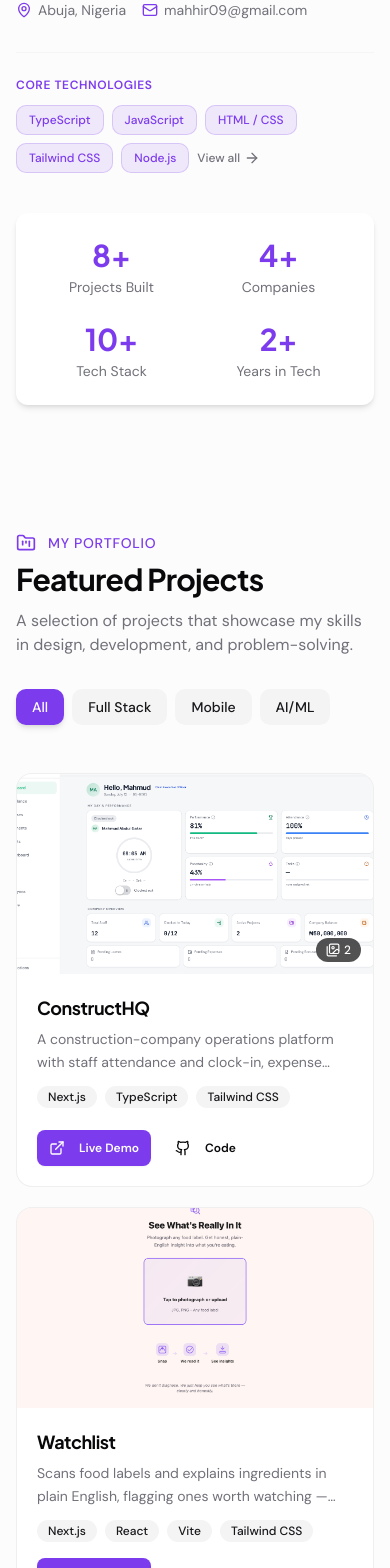
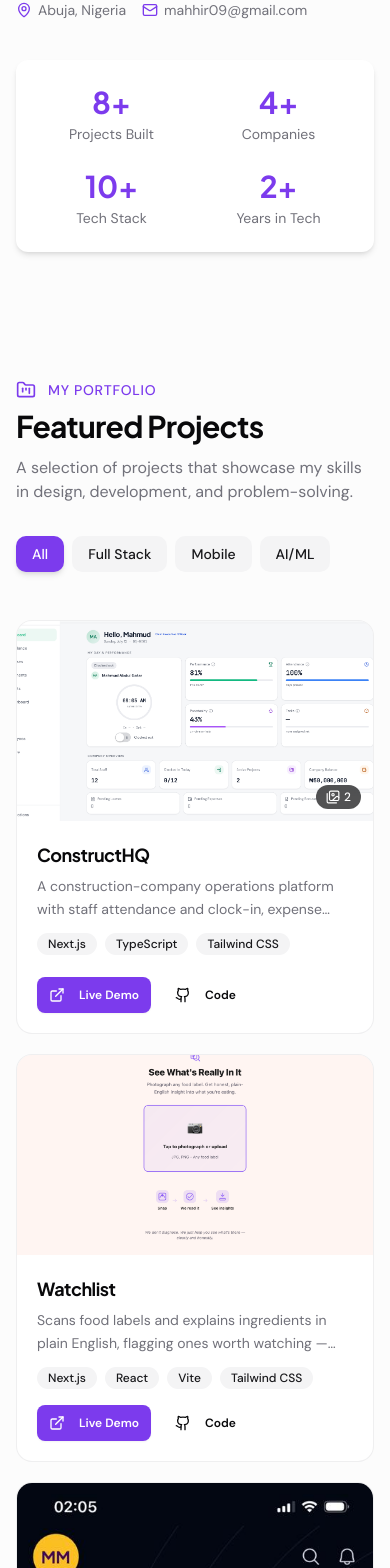
Before and after one commit to Maheer11/portfolio_nextjs_space, a Next.js app: page / in a window 390 px wide. Shown: the part 1772-3340 px from the top of the page. Built offline with nearby package versions, Linux system fonts and the light colour scheme.

Commit message:
new release

```diff
--- a/app/components/about-section.tsx
+++ b/app/components/about-section.tsx
@@ -1,23 +1,25 @@
 'use client';
 
 import { useRef, useEffect, useState } from 'react';
-import { User, MapPin, Mail, ArrowRight } from 'lucide-react';
+import { User, MapPin, Mail } from 'lucide-react';
 import { motion } from 'framer-motion';
 import Image from 'next/image';
-import { aboutData, siteConfig, skillsData } from '@/lib/portfolio-data';
+import { aboutData, siteConfig } from '@/lib/portfolio-data';
 import { Section } from '@/components/layouts/section';
 import { Container } from '@/components/layouts/container';
 import { FadeIn, SlideIn } from '@/components/ui/animate';
 import { useInView } from 'react-intersection-observer';
-import { Button } from '@/components/ui/button';
 
-/* Animated counter */
+/* Animated counter — initial state must be the real value so server-rendered
+   HTML (SEO, no-JS, link previews) never shows "0+"; the count-up only runs
+   client-side once the stat scrolls into view. */
 function AnimatedCounter({ target, label }: { target: number; label: string }) {
-  const [count, setCount] = useState(0);
+  const [count, setCount] = useState(target);
   const { ref, inView } = useInView({ triggerOnce: true, threshold: 0.3 });
 
   useEffect(() => {
     if (!inView) return;
+    setCount(0);
     let start = 0;
     const duration = 1500;
     const step = Math.ceil(target / (duration / 16));
@@ -128,30 +130,6 @@ export default function AboutSection() {
               </div>
             </SlideIn>
 
-            {/* Key Skills Preview */}
-            <SlideIn from="left" delay={0.4}>
-              <div className="mt-8 pt-6 border-t border-border/30">
-                <p className="text-xs font-semibold text-primary uppercase tracking-wider mb-3">Core Technologies</p>
-                <div className="flex flex-wrap gap-2">
-                  {skillsData.slice(0, 5).map((skill) => (
-                    <span
-                      key={skill.name}
-                      className="text-xs px-3 py-1.5 rounded-lg bg-primary/10 text-primary font-medium border border-primary/20"
-                    >
-                      {skill.name}
-                    </span>
-                  ))}
-                  <Button
-                    variant="ghost"
-                    size="sm"
-                    onClick={() => document.getElementById('skills')?.scrollIntoView({ behavior: 'smooth' })}
-                    className="text-xs h-auto px-0 text-muted-foreground hover:text-primary gap-1"
-                  >
-                    View all <ArrowRight className="w-3 h-3" />
-                  </Button>
-                </div>
-              </div>
-            </SlideIn>
           </div>
 
           {/* Stats */}
--- a/app/components/hero-section.tsx
+++ b/app/components/hero-section.tsx
@@ -108,14 +108,14 @@ function OrbitalSkills() {
   const prefersReducedMotion = useReducedMotion();
 
   const skills = [
-    { name: 'React', logo: logos.React, speed: 25, size: 'large', proficiency: 95 },
-    { name: 'TypeScript', logo: logos.TypeScript, speed: 28, size: 'large', proficiency: 90 },
-    { name: 'Java', logo: logos.Java, speed: 32, size: 'large', proficiency: 88 },
-    { name: 'Spring Boot', logo: logos['Spring Boot'], speed: 35, size: 'medium', proficiency: 85 },
-    { name: 'Node.js', logo: logos['Node.js'], speed: 38, size: 'medium', proficiency: 87 },
-    { name: 'Next.js', logo: logos['Next.js'], speed: 30, size: 'medium', proficiency: 86 },
-    { name: 'Tailwind', logo: logos.Tailwind, speed: 27, size: 'medium', proficiency: 92 },
-    { name: 'Git', logo: logos.Git, speed: 33, size: 'small', proficiency: 85 },
+    { name: 'React', logo: logos.React, speed: 25, size: 'large' },
+    { name: 'TypeScript', logo: logos.TypeScript, speed: 28, size: 'large' },
+    { name: 'Java', logo: logos.Java, speed: 32, size: 'large' },
+    { name: 'Spring Boot', logo: logos['Spring Boot'], speed: 35, size: 'medium' },
+    { name: 'Node.js', logo: logos['Node.js'], speed: 38, size: 'medium' },
+    { name: 'Next.js', logo: logos['Next.js'], speed: 30, size: 'medium' },
+    { name: 'Tailwind', logo: logos.Tailwind, speed: 27, size: 'medium' },
+    { name: 'Git', logo: logos.Git, speed: 33, size: 'small' },
   ];
 
   const getSizeClass = (size: string) => {
@@ -293,7 +293,6 @@ function SkillIcon({ skill }: { skill: any }) {
       {/* Label Tooltip */}
       <motion.div className="absolute -bottom-12 left-1/2 -translate-x-1/2 whitespace-nowrap bg-card border border-border/50 rounded-lg px-3 py-1.5 opacity-0 group-hover:opacity-100 transition-opacity pointer-events-none">
         <p className="text-xs font-semibold text-foreground">{skill.name}</p>
-        <p className="text-xs text-muted-foreground">{skill.proficiency}%</p>
       </motion.div>
     </motion.div>
   );
--- a/app/components/projects-section.tsx
+++ b/app/components/projects-section.tsx
@@ -5,6 +5,7 @@ import {
   FolderKanban,
   ExternalLink,
   Github,
+  FileText,
   Images as ImagesIcon,
 } from "lucide-react";
 import { AnimatePresence, motion, useReducedMotion } from "framer-motion";
@@ -151,7 +152,9 @@ function ProjectCard({ project }: { project: Project }) {
             </div>
           )}
 
-          {(isRealUrl(project.liveUrl) || isRealUrl(project.githubUrl)) && (
+          {(isRealUrl(project.liveUrl) ||
+            isRealUrl(project.githubUrl) ||
+            project.caseStudyHref) && (
             <div className="mt-auto flex gap-3 pt-4">
               {isRealUrl(project.liveUrl) && (
                 <Button size="sm" asChild className="text-xs font-semibold">
@@ -162,6 +165,18 @@ function ProjectCard({ project }: { project: Project }) {
                   >
                     <ExternalLink className="mr-1.5 h-3.5 w-3.5" />{" "}
                     {project.liveLabel ?? "Visit Website"}
+                  </a>
+                </Button>
+              )}
+              {project.caseStudyHref && (
+                <Button
+                  variant="ghost"
+                  size="sm"
+                  asChild
+                  className="text-xs font-semibold"
+                >
+                  <a href={project.caseStudyHref}>
+                    <FileText className="mr-1.5 h-3.5 w-3.5" /> Case Study
                   </a>
                 </Button>
               )}
--- a/app/components/resume-section.tsx
+++ b/app/components/resume-section.tsx
@@ -1,27 +1,11 @@
 'use client';
 
 import { motion } from 'framer-motion';
-import { Download, Award } from 'lucide-react';
+import { Download } from 'lucide-react';
 import { siteConfig } from '@/lib/portfolio-data';
 import { cn } from '@/lib/utils';
 
 export default function ResumeSection() {
-  const containerVariants = {
-    hidden: { opacity: 0 },
-    visible: {
-      opacity: 1,
-      transition: {
-        staggerChildren: 0.1,
-        delayChildren: 0.2,
-      },
-    },
-  };
-
-  const itemVariants = {
-    hidden: { opacity: 0, y: 20 },
-    visible: { opacity: 1, y: 0, transition: { duration: 0.5 } },
-  };
-
   const downloadCV = () => {
     const element = document.createElement('a');
     element.setAttribute('href', '/MAG_CV.pdf');
@@ -55,7 +39,7 @@ export default function ResumeSection() {
           whileInView={{ opacity: 1, scale: 1 }}
           transition={{ duration: 0.5 }}
           viewport={{ once: true }}
-          className="mb-16 flex justify-center"
+          className="flex justify-center"
         >
           <button
             onClick={downloadCV}
@@ -69,68 +53,6 @@ export default function ResumeSection() {
             Download Full Resume (PDF)
           </button>
         </motion.div>
-
-        {/* Core Strengths - Timeline Flow */}
-        <motion.div
-          variants={containerVariants}
-          initial="hidden"
-          whileInView="visible"
-          viewport={{ once: true }}
-          className="space-y-8"
-        >
-          <motion.div variants={itemVariants}>
-            <div className="flex items-center gap-3 mb-12">
-              <Award className="h-6 w-6 text-primary" />
-              <h3 className="text-2xl font-bold font-display">What I Bring</h3>
-            </div>
-
-            {/* Horizontal Timeline */}
-            <div className="relative">
-              {/* Connecting line */}
-              <div className="hidden md:block absolute top-8 left-0 right-0 h-0.5 bg-gradient-to-r from-primary/20 via-primary/40 to-primary/20" />
-
-              {/* Items */}
-              <div className="grid grid-cols-1 sm:grid-cols-2 md:grid-cols-4 gap-6 sm:gap-5 md:gap-4">
-                {[
-                  { title: 'Full-Stack', desc: 'React • TypeScript • Java • Node.js' },
-                  { title: 'Code Fluency', desc: 'Debug • Refactor • Extend' },
-                  { title: 'Problem Solving', desc: 'Design • Plan • Ship' },
-                  { title: 'Quality First', desc: 'Test • Iterate • Deploy' },
-                ].map((strength, idx) => (
-                  <motion.div
-                    key={idx}
-                    variants={itemVariants}
-                    className="relative"
-                  >
-                    {/* Node */}
-                    <div className="flex flex-col items-center md:items-center">
-                      <div className="relative z-10 mb-4">
-                        <motion.div
-                          whileHover={{ scale: 1.1 }}
-                          className="w-16 h-16 rounded-full bg-gradient-to-br from-primary/30 to-primary/10 border-2 border-primary/50 flex items-center justify-center"
-                        >
-                          <span className="text-2xl font-display font-bold text-primary">
-                            {idx + 1}
-                          </span>
-                        </motion.div>
-                      </div>
-
-                      {/* Text */}
-                      <div className="text-center">
-                        <h4 className="font-semibold text-foreground text-base mb-2">
-                          {strength.title}
-                        </h4>
-                        <p className="text-xs text-muted-foreground leading-relaxed">
-                          {strength.desc}
-                        </p>
-                      </div>
-                    </div>
-                  </motion.div>
-                ))}
-              </div>
-            </div>
-          </motion.div>
-        </motion.div>
       </div>
     </section>
   );
--- a/app/components/skills-section.tsx
+++ b/app/components/skills-section.tsx
@@ -1,63 +1,12 @@
 'use client';
 
-import { useState } from 'react';
-import {
-  Zap,
-  Code2,
-  Coffee,
-  Layers,
-  Server,
-  Database,
-  Braces,
-  Palette,
-} from 'lucide-react';
-import { skillsData, skillCategories, type Skill } from '@/lib/portfolio-data';
+import { Zap } from 'lucide-react';
+import { skillGroups } from '@/lib/portfolio-data';
 import { Section } from '@/components/layouts/section';
 import { Container } from '@/components/layouts/container';
 import { FadeIn, Stagger, StaggerItem } from '@/components/ui/animate';
-import { motion } from 'framer-motion';
-import { cn } from '@/lib/utils';
-
-const skillIcons: Record<string, React.ReactNode> = {
-  'TypeScript': <Braces className="w-8 h-8" />,
-  'JavaScript': <Code2 className="w-8 h-8" />,
-  'HTML / CSS': <Palette className="w-8 h-8" />,
-  'Tailwind CSS': <Layers className="w-8 h-8" />,
-  'Node.js': <Server className="w-8 h-8" />,
-  'Supabase': <Database className="w-8 h-8" />,
-  'Java': <Coffee className="w-8 h-8" />,
-};
-
-function SkillCard({ skill }: { skill: Skill }) {
-  const icon = skillIcons[skill.name] || <Code2 className="w-8 h-8" />;
-
-  return (
-    <motion.div
-      whileHover={{ y: -12, scale: 1.05 }}
-      transition={{ type: 'spring', stiffness: 300, damping: 20 }}
-      className="group h-full rounded-2xl bg-gradient-to-br from-card to-card/80 p-6 shadow-lg hover:shadow-2xl transition-all duration-300 border border-border/60 hover:border-primary/50 backdrop-blur-sm flex flex-col items-center justify-center gap-5"
-    >
-      <motion.div
-        whileHover={{ rotate: 12, scale: 1.2 }}
-        transition={{ type: 'spring', stiffness: 400, damping: 20 }}
-        className="text-primary/80 group-hover:text-primary transition-colors duration-300"
-      >
-        {icon}
-      </motion.div>
-      <h3 className="font-display font-semibold text-foreground text-center text-sm sm:text-base">
-        {skill.name}
-      </h3>
-    </motion.div>
-  );
-}
 
 export default function SkillsSection() {
-  const [activeCategory, setActiveCategory] = useState<string>('All');
-
-  const filteredSkills = skillsData.filter((s: Skill) =>
-    activeCategory === 'All' ? true : s.category === activeCategory
-  );
-
   return (
     <Section id="skills">
       <Container size="lg">
@@ -69,44 +18,28 @@ export default function SkillsSection() {
             </span>
           </div>
           <h2 className="font-display text-3xl sm:text-4xl font-bold tracking-tight text-foreground">
-            Skills & Technologies
+            Skills &amp; Technologies
           </h2>
         </FadeIn>
 
-        {/* Category filter */}
-        <FadeIn delay={0.1}>
-          <div className="mt-8 flex flex-wrap gap-2">
-            {skillCategories.map((cat) => (
-              <button
-                key={cat}
-                onClick={() => setActiveCategory(cat)}
-                className={cn(
-                  'px-4 py-2 rounded-lg text-sm font-medium transition-all duration-fast',
-                  activeCategory === cat
-                    ? 'bg-primary text-primary-foreground shadow-md'
-                    : 'bg-secondary text-secondary-foreground hover:bg-accent'
-                )}
-              >
-                {cat}
-              </button>
-            ))}
-          </div>
-        </FadeIn>
-
-        {/* Skills grid */}
-        {filteredSkills.length > 0 ? (
-          <Stagger key={activeCategory} className="mt-12 grid grid-cols-2 sm:grid-cols-3 lg:grid-cols-4 gap-6" staggerDelay={0.05}>
-            {filteredSkills.map((skill) => (
-              <StaggerItem key={skill.name}>
-                <SkillCard skill={skill} />
-              </StaggerItem>
-            ))}
-          </Stagger>
-        ) : (
-          <div className="mt-12 text-center py-12">
-            <p className="text-muted-foreground">No skills found in this category.</p>
-          </div>
-        )}
+        <div className="mt-12 space-y-10">
+          {skillGroups.map((group, i) => (
+            <FadeIn key={group.title} delay={0.1 + i * 0.1}>
+              <p className="text-xs font-semibold text-primary uppercase tracking-wider mb-3">
+                {group.title}
+              </p>
+              <Stagger className="flex flex-wrap gap-2" staggerDelay={0.05}>
+                {group.skills.map((skill) => (
+                  <StaggerItem key={skill}>
+                    <span className="text-sm px-4 py-2 rounded-lg bg-primary/10 text-primary font-medium border border-primary/20 inline-block">
+                      {skill}
+                    </span>
+                  </StaggerItem>
+                ))}
+              </Stagger>
+            </FadeIn>
+          ))}
+        </div>
       </Container>
     </Section>
   );
--- a/app/layout.tsx
+++ b/app/layout.tsx
@@ -10,6 +10,7 @@ const jakartaSans = Plus_Jakarta_Sans({ subsets: ['latin'], variable: '--font-di
 const jetbrainsMono = JetBrains_Mono({ subsets: ['latin'], variable: '--font-mono' })
 
 export const metadata = {
+  metadataBase: new URL('https://maheero.pages.dev'),
   title: 'Mahmud Abdul Gafar — Software Engineer Portfolio',
   description: 'Software Engineer and Co-Founder. Building web and mobile products across the full stack with React, TypeScript, and Java/Spring Boot.',
   icons: {
--- a/lib/portfolio-data.ts
+++ b/lib/portfolio-data.ts
@@ -10,7 +10,6 @@ export const siteConfig = {
   location: 'Abuja, Nigeria',
   github: 'https://github.com/Maheer11',
   linkedin: 'https://linkedin.com/in/abdul-gafarmahmud',
-  twitter: 'https://twitter.com',
 };
 
 export const heroData = {
@@ -37,24 +36,21 @@ export const aboutData = {
   ],
 };
 
-export type Skill = {
-  name: string;
-  category: string;
+export type SkillGroup = {
+  title: string;
+  skills: string[];
 };
 
-export const skillsData: Skill[] = [
-  // Frontend
-  { name: 'TypeScript', category: 'Frontend' },
-  { name: 'JavaScript', category: 'Frontend' },
-  { name: 'HTML / CSS', category: 'Frontend' },
-  { name: 'Tailwind CSS', category: 'Frontend' },
-  // Backend
-  { name: 'Node.js', category: 'Backend' },
-  { name: 'Supabase', category: 'Backend' },
-  { name: 'Java', category: 'Backend' },
+export const skillGroups: SkillGroup[] = [
+  {
+    title: 'Daily drivers',
+    skills: ['React', 'TypeScript', 'Tailwind', 'Node.js', 'Next.js'],
+  },
+  {
+    title: 'Working knowledge',
+    skills: ['Java', 'Spring Boot', 'Git', 'Supabase'],
+  },
 ];
-
-export const skillCategories = ['All', 'Frontend', 'Backend'] as const;
 
 export type ProjectImage = {
   src: string;
@@ -74,6 +70,8 @@ export type Project = {
   /** Button label for liveUrl — defaults to "Visit Website"; use "Live Demo" for demo deployments. */
   liveLabel?: string;
   githubUrl?: string;
+  /** In-page anchor (e.g. "#case-study") linking the card to its case study section. */
+  caseStudyHref?: string;
 };
 
 export const projectsData: Project[] = [
@@ -108,7 +106,7 @@ export const projectsData: Project[] = [
   },
   {
     id: "escrow-platform",
-    title: "Escrow Platform",
+    title: "Ketapay — Escrow Platform",
     description:
       "An escrow platform securing payments for online transactions between Nigerian businesses.",
     images: [{ src: "/projects/ketapay.png", label: "Escrow app", type: "mobile" }],
@@ -116,23 +114,7 @@ export const projectsData: Project[] = [
     category: "Mobile",
     liveUrl: "https://ketapay.com",
     githubUrl: "#",
-  },
-  {
-    id: "analytics-platform",
-    title: "DataViz Analytics",
-    description:
-      "An interactive analytics platform with customizable dashboards, advanced charting, and automated reporting for business intelligence.",
-    images: [
-      {
-        src: "https://cdn.abacus.ai/images/8749ee05-42d1-4235-867e-aa287b5eef36.png",
-        label: "DataViz Analytics",
-        type: "desktop",
-      },
-    ],
-    tags: ["Python", "React", "D3.js", "PostgreSQL"],
-    category: "Full Stack",
-    liveUrl: "#",
-    githubUrl: "#",
+    caseStudyHref: "#case-study",
   },
   {
     id: "social-platform",
@@ -210,10 +192,10 @@ export const experienceData: Experience[] = [
     company: "Freelance / Personal Projects",
     period: "2025 — Present",
     description:
-      "Built Cozy Handmade, an artisan e-commerce brand landing page and storefront, with Next.js and Supabase. Also built this personal portfolio website with Next.js and Supabase.",
+      "Built Cozi Handmade, an artisan e-commerce brand landing page and storefront, with Next.js and Supabase. Also built this personal portfolio website with Next.js and Supabase.",
     technologies: ["Next.js", "TypeScript", "Supabase"],
     category: ["freelance"],
-    keyMetric: "2 Supabase-backed sites shipped end-to-end: Cozy Handmade storefront and this portfolio.",
+    keyMetric: "2 Supabase-backed sites shipped end-to-end: Cozi Handmade storefront and this portfolio.",
   },
   {
     title: "Front-End Engineer — Scalable TypeScript Refactor (MVP)",
```
Also changed, not shown: app/api/contact/route.ts (deleted, +0 -35 lines), app/components/contact-section.tsx (+9 -5 lines).
